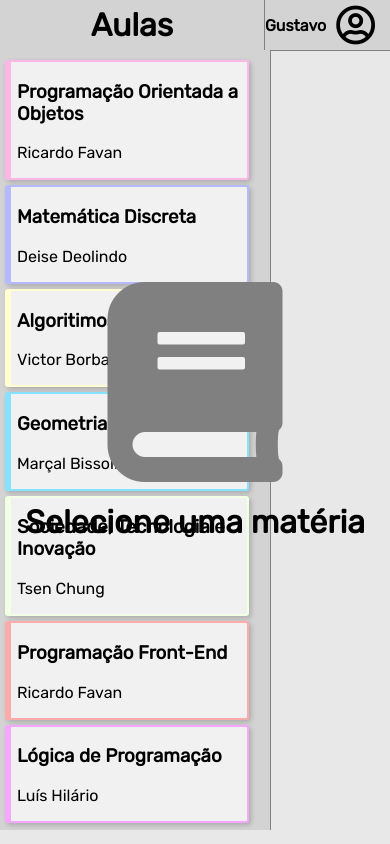
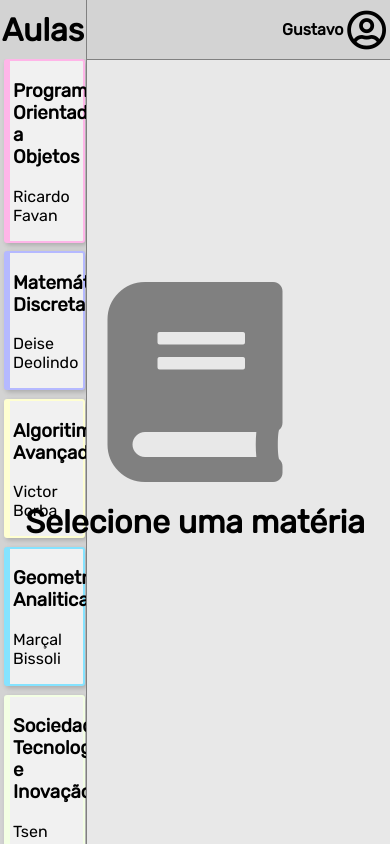
Before and after one commit to gustavo10052000/studenty-repository, a Next.js app: page / in a window 390 px wide. Built offline with nearby package versions, Linux system fonts and the light colour scheme.

Commit message:
ajustando responsividade

```diff
--- a/public/css/app.css
+++ b/public/css/app.css
@@ -2,6 +2,7 @@ body {
     margin: 0px;
     background-color: #E8E8E8;
     font-family: 'Rubik', sans-serif;
+    overflow: hidden;
 }
 
 button {
@@ -19,7 +20,7 @@ button {
 .header {
     position: fixed;
     width: 100%;
-    height: 50px;
+    height: 7vh;
     display: flex;
     justify-content: space-between;
     border-bottom: 1px solid #808080;
@@ -31,7 +32,7 @@ button {
     align-items: center;
     justify-content: center;
     background-color: #D3D3D3;
-    width: 270px;
+    width: 22vw;
     border-right: 1px solid #808080;
 }
 
@@ -42,7 +43,7 @@ button {
 
 .user-component > i {
     font-size: 40px;
-    margin: 0px 15px 0px 10px;
+    margin: 0vh 1vw 0vh 1vw;
 }
 
 
@@ -52,22 +53,25 @@ button {
 
 /* notes */
 .list-notes {
-    padding: 51px 0px 0px 271px;
+    padding: 7.2vh 0px 0px 22vw;
+    width: 79vw;
+    height: 92.8vh;
 }
 
 .note {
     display: flex;
     flex-wrap: wrap;
-    padding-top: 50px;
-    padding-left: 5px
+    padding-top: 7vh;
+    padding-left: 1vh;
+    height: 100%;
 }
 
 .card-note {
     flex: 1 0 21%;
-    margin: 3px;
-    max-width: 250px;
-    min-width: 250px;
-    height: 250px;
+    margin: 1vh;
+    width: 18vw;
+    height: 18vw;
+    max-width: 18vw;
     border: 1px solid #808080;
     border-radius: 3px;
     background-color: #F1F1F1;
@@ -76,8 +80,7 @@ button {
 
 .card-content {
     background-color: #fff;
-    height: 70%;
-    margin: 0px 10px;
+    margin: 1vw 1vw;
     border-radius: 5px;
     text-align: center;
     border: 1px solid #808080;
@@ -87,12 +90,14 @@ button {
 
 .name-class {
     background-color: #808080;
-    width: 100%;
-    height: 40px;
+    width: 79vw;
+    height: 6vh;
     position: fixed;
-    border-bottom: 1px solid #808080;
+    border-bottom: 0.1vh solid #808080;
+    border-left: 0.1vh solid #808080;
     display: flex;
     align-items: center;
+    justify-content: space-between;
 }
 
 .name-class > h2 {
@@ -101,24 +106,27 @@ button {
 
 .search-notes {
     display: flex;
+    margin-right: 2vw;
+    /* border: solid 2px #808080; */
+    border-radius: 2000vw;
 }
 
 .search-notes > i {
-    width: 45px;
-    height: 32px;
+    width: 2.5vw;
+    height: 4.6vh;
     background-color: #FFF;
-    font-size: 20px;
-    border-radius: 20px 0px 0px 20px;
+    font-size: 3vh;
+    border-radius: 10vh 0px 0px 10vh;
     display: flex;
     justify-content: center;
     align-items: center;
 }
 
 .search-notes > input {
-    height: 30px;
+    height: 4.3vh;
     width: 100px;
     margin: 0 !important;
-    border-radius: 0px 20px 20px 0px;
+    border-radius: 0px 10vh 10vh 0px;
     outline-width: 0;
     transition: all .2s ease-in-out;
 }
@@ -150,26 +158,26 @@ button {
 .list-classes {
     border-right: 1px solid #808080;
     background-color: #D3D3D3;
-    padding: 10px 5px 10px 5px;
+    padding: 0vh 1vw 0vh 1vw;
     position: fixed;
-    height: 90%;
-    top: 50px;
+    height: 93vh;
+    top: 7vh;
     overflow-y: scroll;
-    width: 260px;
+    width: 20vw;
 }
 
 .card-class {
     border: 2px solid;
     border-radius: 3px;
     background-color: #F1F1F1;
-    margin-bottom: 5px;
-    padding-left: 6px   ;
+    margin-bottom: 1vh;
+    padding-left: 0.8vw;
     box-shadow: 2px 2px 5px 0 rgba(0, 0, 0, 0.2);
-    width: 230px;
+    width: 18vw;
+    min-height: 14vh;
     border-left: 6px solid;
     transition: all .2s ease-in-out;
 }
-
 
 /* Scroll Style List Classes*/
 .list-classes::-webkit-scrollbar {
@@ -196,10 +204,10 @@ button {
 
 /* Icon New Note */
 .green-circle {
-    height: 65px;
-    width: 65px;
+    height: 10vh;
+    width: 10vh;
     background-color: #BFFCC6;
-    border-radius: 40px;
+    border-radius: 10vh;
     border: solid 1px #808080;
     display: flex;
     align-items: center;
@@ -211,7 +219,7 @@ button {
 }
 
 .fa-pencil-alt {
-    font-size: 35px;
+    font-size: 6vh;
     color: #808080;
 }
 
```
